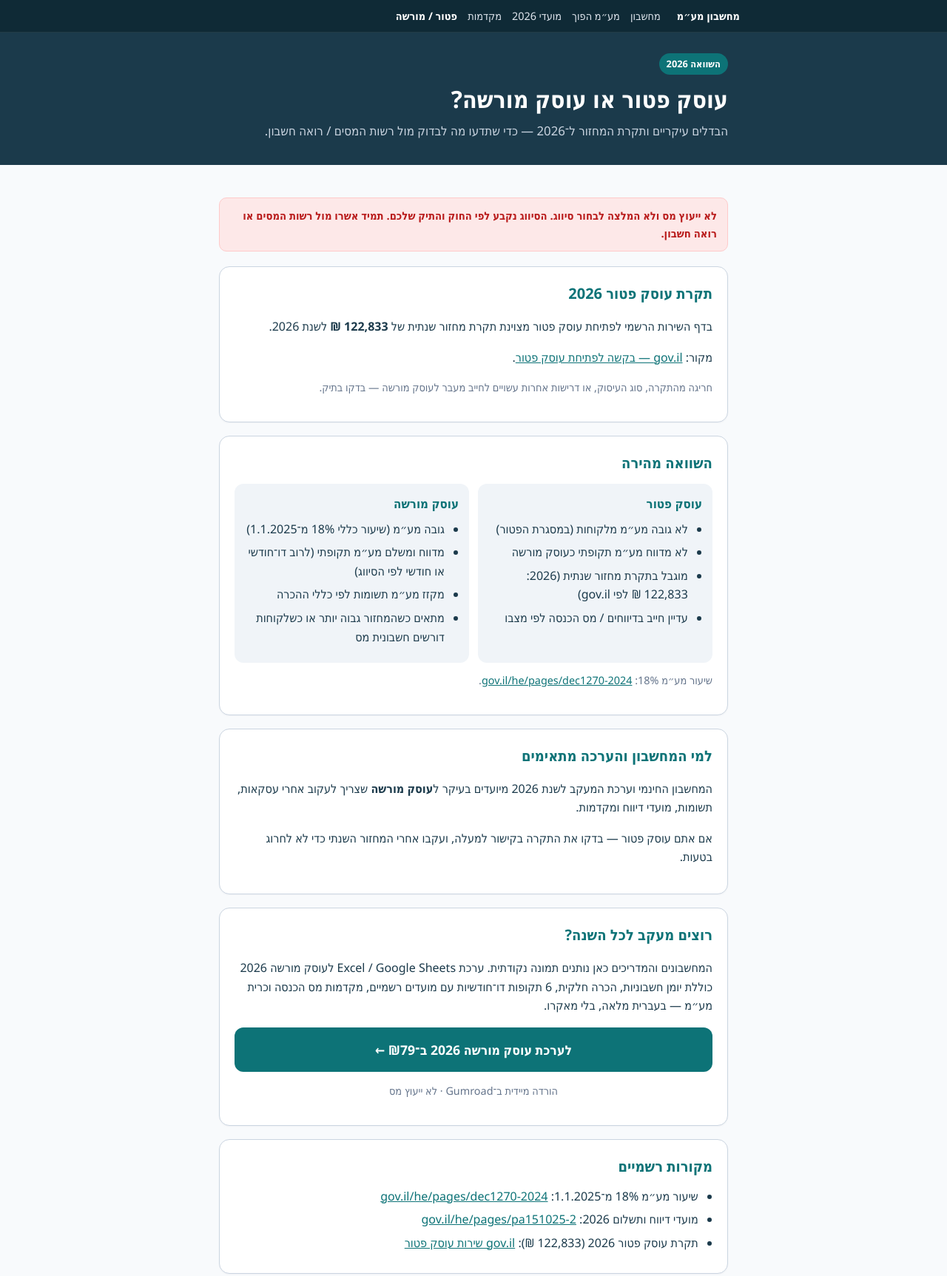
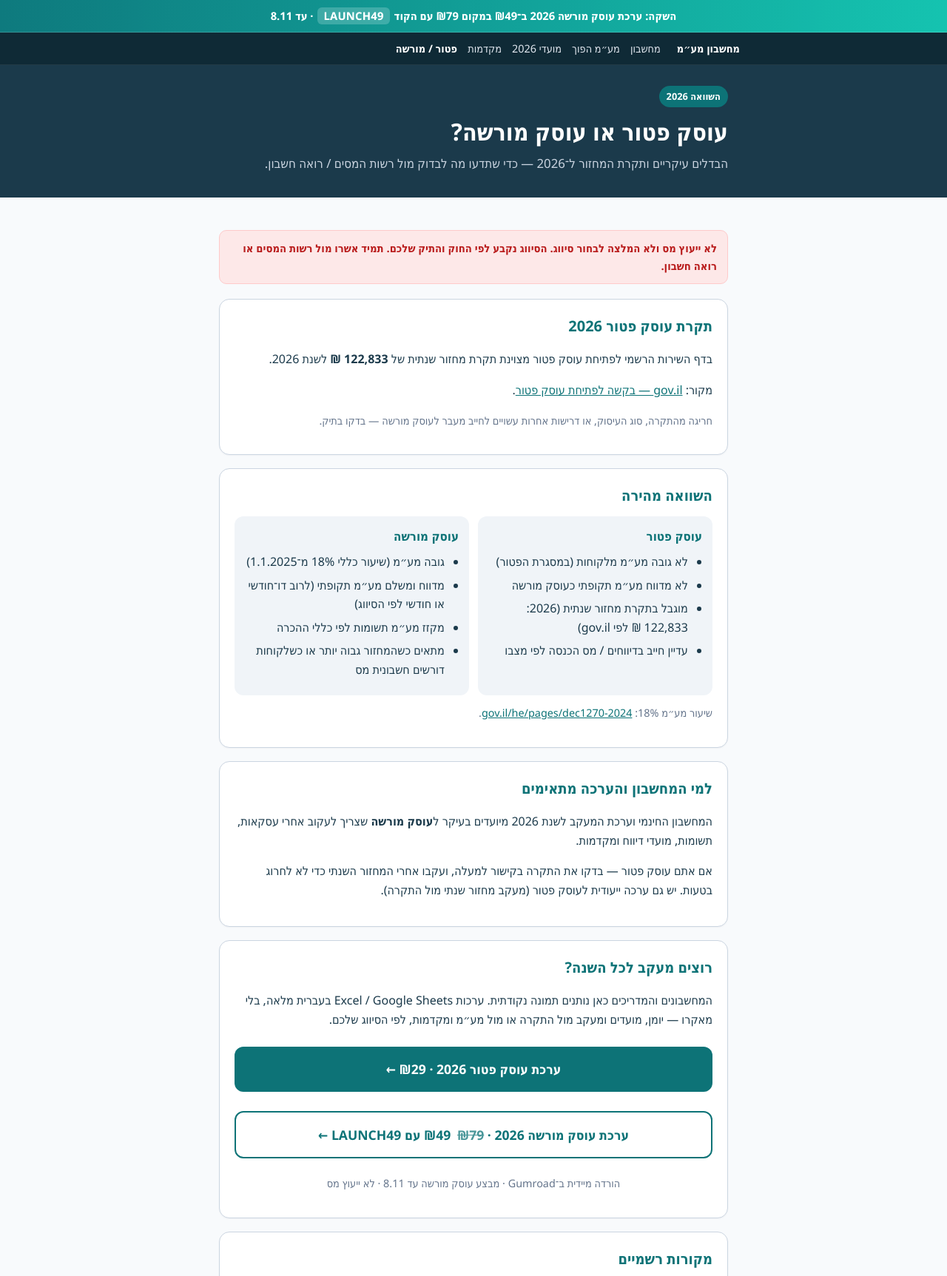
Before and after one commit to adivazana1256/maam-calculator, a plain HTML site: page patur-vs-murshe.html in a window 1280 px wide. Shown: the top 1725 px of the page at 74% size. Drawn offline with Linux system fonts and the light colour scheme.

Commit message:
Move to maampashut.com + launch banner

```diff
--- a/patur-vs-murshe.html
+++ b/patur-vs-murshe.html
@@ -6,19 +6,20 @@
   <title>עוסק פטור או עוסק מורשה 2026 — ההבדלים ותקרת המחזור</title>
   <meta name="description" content="השוואה קצרה: עוסק פטור מול עוסק מורשה בישראל ב־2026. תקרת מחזור לעוסק פטור: 122,833 ₪ לפי gov.il. מע״מ 18%. לא ייעוץ מס." />
   <meta name="robots" content="index,follow" />
-  <link rel="canonical" href="https://adivazana1256.github.io/maam-calculator/patur-vs-murshe.html" />
+  <link rel="canonical" href="https://maampashut.com/patur-vs-murshe.html" />
   <meta property="og:type" content="website" />
   <meta property="og:locale" content="he_IL" />
   <meta property="og:title" content="עוסק פטור או עוסק מורשה 2026 — ההבדלים ותקרת המחזור" />
   <meta property="og:description" content="השוואה קצרה: עוסק פטור מול עוסק מורשה בישראל ב־2026. תקרת מחזור לעוסק פטור: 122,833 ₪ לפי gov.il. מע״מ 18%. לא ייעוץ מס." />
-  <meta property="og:url" content="https://adivazana1256.github.io/maam-calculator/patur-vs-murshe.html" />
-  <meta property="og:image" content="https://adivazana1256.github.io/maam-calculator/og.png" />
+  <meta property="og:url" content="https://maampashut.com/patur-vs-murshe.html" />
+  <meta property="og:image" content="https://maampashut.com/og.png" />
   <meta name="twitter:card" content="summary_large_image" />
   <meta name="twitter:title" content="עוסק פטור או עוסק מורשה 2026 — ההבדלים ותקרת המחזור" />
   <meta name="twitter:description" content="השוואה קצרה: עוסק פטור מול עוסק מורשה בישראל ב־2026. תקרת מחזור לעוסק פטור: 122,833 ₪ לפי gov.il. מע״מ 18%. לא ייעוץ מס." />
   <link rel="stylesheet" href="styles.css" />
 </head>
 <body>
+  <a class="launch-banner" href="https://adivazana.gumroad.com/l/iwkate/LAUNCH49">השקה: ערכת עוסק מורשה 2026 ב־₪49 במקום ₪79 עם הקוד <span class="code">LAUNCH49</span> · עד 8.11</a>
   <nav class="topnav" aria-label="ניווט ראשי">
     <div class="wrap">
       <a class="brand" href="./">מחשבון מע״מ</a>
@@ -73,17 +74,19 @@
     <section class="card">
       <h2>למי המחשבון והערכה מתאימים</h2>
       <p>המחשבון החינמי וערכת המעקב לשנת 2026 מיועדים בעיקר ל<strong>עוסק מורשה</strong> שצריך לעקוב אחרי עסקאות, תשומות, מועדי דיווח ומקדמות.</p>
-      <p>אם אתם עוסק פטור — בדקו את התקרה בקישור למעלה, ועקבו אחרי המחזור השנתי כדי לא לחרוג בטעות.</p>
+      <p>אם אתם עוסק פטור — בדקו את התקרה בקישור למעלה, ועקבו אחרי המחזור השנתי כדי לא לחרוג בטעות. יש גם ערכה ייעודית לעוסק פטור (מעקב מחזור שנתי מול התקרה).</p>
     </section>
     <section class="card">
       <h2>רוצים מעקב לכל השנה?</h2>
       <p>
-        המחשבונים והמדריכים כאן נותנים תמונה נקודתית. ערכת Excel / Google Sheets
-        לעוסק מורשה 2026 כוללת יומן חשבוניות, הכרה חלקית, 6 תקופות דו־חודשיות עם מועדים רשמיים,
-        מקדמות מס הכנסה וכרית מע״מ — בעברית מלאה, בלי מאקרו.
+        המחשבונים והמדריכים כאן נותנים תמונה נקודתית. ערכות Excel / Google Sheets בעברית מלאה, בלי מאקרו —
+        יומן, מועדים ומעקב מול התקרה או מול מע״מ ומקדמות, לפי הסיווג שלכם.
       </p>
-      <a class="cta" href="https://adivazana.gumroad.com/l/iwkate">לערכת עוסק מורשה 2026 ב־₪79 ←</a>
-      <p class="muted" style="text-align:center">הורדה מיידית ב־Gumroad · לא ייעוץ מס</p>
+      <div class="cta-group">
+        <a class="cta" href="https://adivazana.gumroad.com/l/lpsnj">ערכת עוסק פטור 2026 · ₪29 ←</a>
+        <a class="cta secondary" href="https://adivazana.gumroad.com/l/iwkate/LAUNCH49">ערכת עוסק מורשה 2026 · <span class="price-was">₪79</span> ₪49 עם LAUNCH49 ←</a>
+      </div>
+      <p class="muted" style="text-align:center">הורדה מיידית ב־Gumroad · מבצע עוסק מורשה עד 8.11 · לא ייעוץ מס</p>
     </section>
     <section class="card sources">
       <h2>מקורות רשמיים</h2>
--- a/styles.css
+++ b/styles.css
@@ -180,3 +180,35 @@ table.dates .ltr { direction: ltr; unicode-bidi: isolate; }
 }
 .faq summary { font-weight: 700; cursor: pointer; }
 .related a { display: block; margin: 6px 0; }
+
+.launch-banner {
+  display: block;
+  background: linear-gradient(90deg, #0D7377, #14B8A6);
+  color: #fff !important;
+  text-decoration: none;
+  text-align: center;
+  font-weight: 700;
+  font-size: 0.92rem;
+  line-height: 1.45;
+  padding: 10px 14px;
+  border-bottom: 1px solid rgba(255,255,255,.15);
+}
+.launch-banner:hover { filter: brightness(1.06); color: #fff !important; }
+.launch-banner .code {
+  display: inline-block;
+  background: rgba(255,255,255,.18);
+  padding: 1px 8px;
+  border-radius: 6px;
+  margin-inline: 2px;
+  letter-spacing: 0.02em;
+}
+@media (max-width: 560px) {
+  .launch-banner { font-size: 0.84rem; padding: 9px 12px; }
+}
+.cta-group { display: grid; gap: 10px; margin: 8px 0; }
+.price-was {
+  text-decoration: line-through;
+  opacity: 0.75;
+  font-weight: 600;
+  margin-inline-end: 4px;
+}
```
Also changed, not shown: index.html (+10 -6 lines), maam-hafuch.html (+6 -5 lines), mikdamot.html (+6 -5 lines), moadei-maam-2026.html (+6 -5 lines), sitemap.xml (+5 -5 lines), robots.txt, 1 other file.
